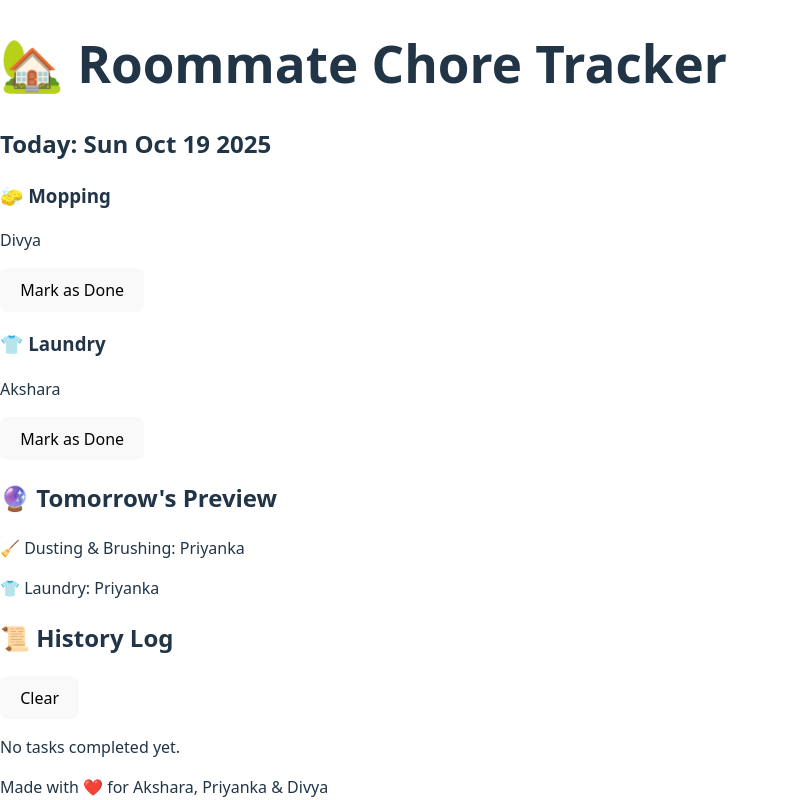
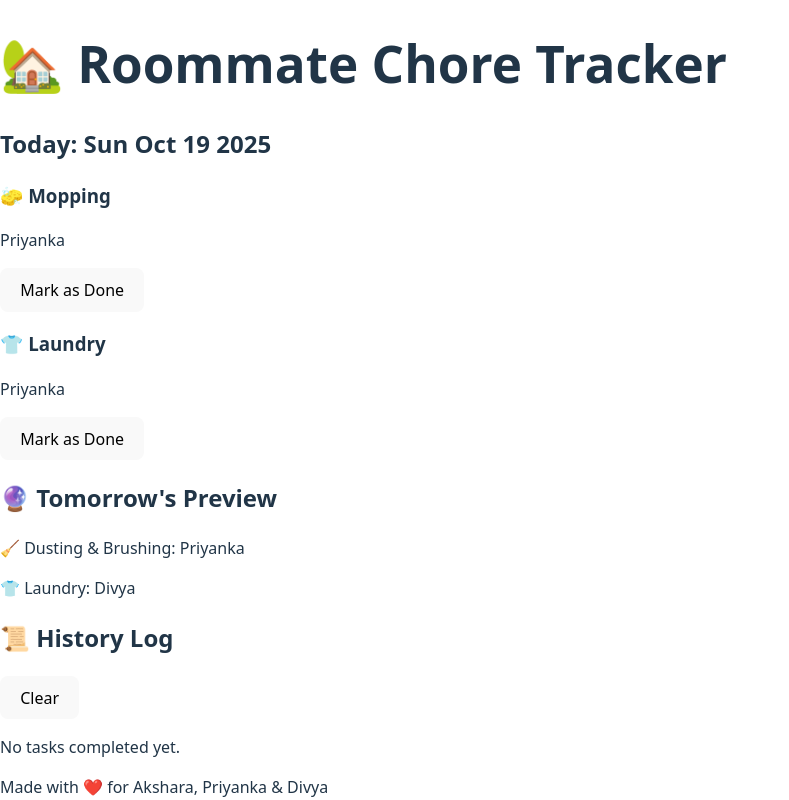
Before and after one commit to aks1822/roommate-chore-tracker, a React (Vite) app in the folder roommate-chore-tracker/: page / in a window 1280 px wide. Shown: the whole page, without its empty margins (0-789 px from the left). Built offline with nearby package versions, Linux system fonts and the light colour scheme.

Commit message:
Updated rotation and tasks logic

```diff
--- a/roommate-chore-tracker/src/ChoreTracker.jsx
+++ b/roommate-chore-tracker/src/ChoreTracker.jsx
@@ -9,54 +9,57 @@ export default function ChoreTracker() {
     return saved ? JSON.parse(saved) : [];
   });
 
-  // Save history to localStorage whenever it changes
+  // Save history persistently
   useEffect(() => {
     localStorage.setItem("choreHistory", JSON.stringify(history));
   }, [history]);
 
   // Helper to calculate whose turn it is
-  const getPerson = (startDateStr, frequency = "daily", dayFilter = null, offset = 0) => {
+  const getPerson = (
+    startDateStr,
+    frequency = "daily",
+    dayFilter = null,
+    offset = 0,
+    shift = 0 // new: small rotation shift
+  ) => {
     const startDate = new Date(startDateStr);
     const currentDate = new Date(today);
     currentDate.setDate(today.getDate() + offset);
-    const diffDays = Math.floor((currentDate - startDate) / (1000 * 60 * 60 * 24));
 
-    if (frequency === "alternate") {
-      const index = diffDays % roommates.length;
-      return roommates[index];
-    }
+    const diffDays = Math.floor(
+      (currentDate - startDate) / (1000 * 60 * 60 * 24)
+    );
 
-    if (frequency === "weekly" && currentDate.getDay() === dayFilter) {
-      const weekNumber = Math.floor(diffDays / 7);
-      const index = weekNumber % roommates.length;
-      return roommates[index];
-    }
+    // pick correct index with shift adjustment
+    const pick = (num) => roommates[(num + shift + roommates.length) % roommates.length];
 
-    if (frequency === "daily") {
-      const index = diffDays % roommates.length;
-      return roommates[index];
-    }
+    if (frequency === "alternate") return pick(diffDays % roommates.length);
+    if (frequency === "weekly" && currentDate.getDay() === dayFilter)
+      return pick(Math.floor(diffDays / 7) % roommates.length);
+    if (frequency === "daily") return pick(diffDays % roommates.length);
 
     return null;
   };
 
-  // Base date for chore rotation start (you can adjust to align schedule)
+  // base start date for consistent indexing
   const baseStart = "2025-10-01";
-
-  // Today’s weekday (0 = Sunday, 6 = Saturday)
   const dayOfWeek = today.getDay();
 
-  // Tasks assignment
-  const dusting = getPerson(baseStart, "alternate");
-  const mopping = getPerson(baseStart, "weekly", 0); // Sundays only
-  const laundry = getPerson(baseStart, "daily");
+  // ---- Assign chores ----
+  const dusting = dayOfWeek !== 0 ? getPerson(baseStart, "alternate", null, 0, 0) : null; // skip Sunday
+  const mopping = dayOfWeek === 0 ? getPerson(baseStart, "weekly", 0, 0, -1) : null; // shift -1 so Akshara gets this week
+  const laundry = getPerson(baseStart, "daily", null, 0, 1); // shift +1 so Divya today, Akshara tomorrow
 
-  // Tomorrow’s preview
-  const dustingTomorrow = getPerson(baseStart, "alternate", null, 1);
-  const moppingTomorrow = getPerson(baseStart, "weekly", 0, 1);
-  const laundryTomorrow = getPerson(baseStart, "daily", null, 1);
+  // Tomorrow preview
+  const dustingTomorrow =
+    dayOfWeek + 1 !== 0 ? getPerson(baseStart, "alternate", null, 1, 0) : null;
+  const moppingTomorrow =
+    (dayOfWeek + 1) % 7 === 0
+      ? getPerson(baseStart, "weekly", 0, 1, -1)
+      : null;
+  const laundryTomorrow = getPerson(baseStart, "daily", null, 1, 1);
 
-  // Mark task done
+  // Mark done
   const handleDone = (task, person) => {
     const newEntry = {
       date: today.toDateString(),
@@ -67,7 +70,6 @@ export default function ChoreTracker() {
     setHistory((prev) => [...prev, newEntry]);
   };
 
-  // Clear history
   const clearHistory = () => {
     if (window.confirm("Clear all history?")) {
       setHistory([]);
@@ -76,16 +78,14 @@ export default function ChoreTracker() {
   };
 
   return (
-    <div className="min-h-screen flex flex-col items-center justify-center bg-gradient-to-br from-blue-50 to-indigo-100 p-6 text-center">
+    <div className="min-h-screen flex flex-col items-center justify-center bg-gradient-to-br from-gray-900 to-gray-800 text-white p-6 text-center">
       <h1 className="text-3xl font-bold mb-4">🏡 Roommate Chore Tracker</h1>
       <h2 className="text-xl mb-6">Today: {today.toDateString()}</h2>
 
       {/* Today’s chores */}
       <div className="grid gap-4 w-full max-w-md">
-
-        {/* Dusting (every alternate day, skip if Sunday) */}
-        {dayOfWeek !== 0 && (
-          <div className="bg-white shadow-lg rounded-2xl p-4">
+        {dusting && (
+          <div className="bg-gray-700 rounded-2xl p-4 shadow-lg">
             <h3 className="text-lg font-semibold">🧹 Dusting & Brushing</h3>
             <p>{dusting}</p>
             <button
@@ -97,9 +97,8 @@ export default function ChoreTracker() {
           </div>
         )}
 
-        {/* Mopping only on Sunday */}
-        {dayOfWeek === 0 && (
-          <div className="bg-white shadow-lg rounded-2xl p-4">
+        {mopping && (
+          <div className="bg-gray-700 rounded-2xl p-4 shadow-lg">
             <h3 className="text-lg font-semibold">🧽 Mopping</h3>
             <p>{mopping}</p>
             <button
@@ -111,8 +110,8 @@ export default function ChoreTracker() {
           </div>
         )}
 
-        {/* Laundry daily */}
-        <div className="bg-white shadow-lg rounded-2xl p-4">
+        {laundry && (
+          <div className="bg-gray-700 rounded-2xl p-4 shadow-lg">
             <h3 className="text-lg font-semibold">👕 Laundry</h3>
             <p>{laundry}</p>
             <button
@@ -122,39 +121,40 @@ export default function ChoreTracker() {
               Mark as Done
             </button>
           </div>
+        )}
       </div>
 
       {/* Tomorrow’s preview */}
       <div className="mt-8 w-full max-w-md">
         <h2 className="text-xl font-semibold mb-2">🔮 Tomorrow's Preview</h2>
-        <div className="bg-white shadow rounded-2xl p-4 text-left">
-          {dayOfWeek !== 6 && <p>🧹 Dusting & Brushing: {dustingTomorrow}</p>}
-          {moppingTomorrow && <p>🧽 Mopping (Sunday): {moppingTomorrow}</p>}
-          <p>👕 Laundry: {laundryTomorrow}</p>
+        <div className="bg-gray-700 rounded-2xl p-4 text-left shadow-lg">
+          {dustingTomorrow && <p>🧹 Dusting & Brushing: {dustingTomorrow}</p>}
+          {moppingTomorrow && <p>🧽 Mopping: {moppingTomorrow}</p>}
+          {laundryTomorrow && <p>👕 Laundry: {laundryTomorrow}</p>}
         </div>
       </div>
 
-      {/* History Log */}
+      {/* History */}
       <div className="mt-8 w-full max-w-md">
         <div className="flex justify-between items-center mb-2">
           <h2 className="text-xl font-semibold">📜 History Log</h2>
           <button
             onClick={clearHistory}
-            className="px-3 py-1 text-sm bg-red-500 text-white rounded-lg hover:bg-red-600"
+            className="px-3 py-1 text-sm bg-red-500 rounded-lg hover:bg-red-600"
           >
             Clear
           </button>
         </div>
-        <div className="bg-white shadow rounded-2xl p-4 text-left h-48 overflow-y-auto">
+        <div className="bg-gray-700 rounded-2xl p-4 text-left h-48 overflow-y-auto">
           {history.length === 0 ? (
-            <p className="text-gray-500">No tasks completed yet.</p>
+            <p className="text-gray-400">No tasks completed yet.</p>
           ) : (
             history.map((item, idx) => (
-              <div key={idx} className="border-b py-1">
+              <div key={idx} className="border-b border-gray-600 py-1">
                 <p>
                   <strong>{item.task}</strong> by {item.person}
                 </p>
-                <span className="text-xs text-gray-500">
+                <span className="text-xs text-gray-400">
                   {item.date} at {item.time}
                 </span>
               </div>
@@ -163,7 +163,7 @@ export default function ChoreTracker() {
         </div>
       </div>
 
-      <footer className="mt-8 text-gray-500 text-sm">
+      <footer className="mt-8 text-gray-400 text-sm">
         Made with ❤️ for Akshara, Priyanka & Divya
       </footer>
     </div>
```
Lines whose indentation alone changed are shown as unchanged.
